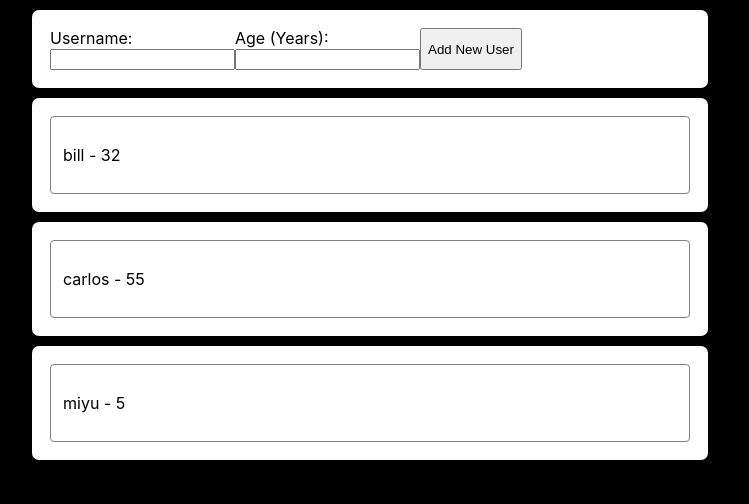
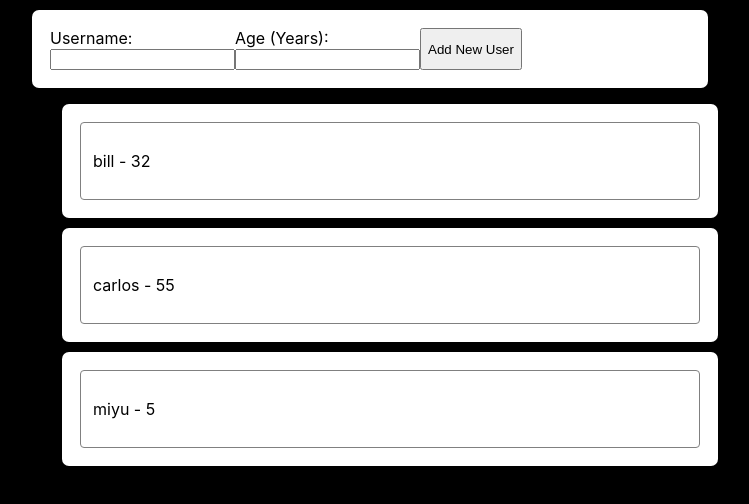
Before and after one commit to mostlyclicks/react-guide-p8, a React (Create React App) app: page / in a window 1280 px wide. Shown: the top 504 px of the page, without its empty margins (270-1019 px from the left). Built offline with nearby package versions, Linux system fonts and the light colour scheme.

Commit message:
add new user to list

```diff
--- a/src/App.js
+++ b/src/App.js
@@ -1,23 +1,28 @@
-import React from 'react'
+import React, { useState } from 'react'
 import NewUser from './components/NewUser/NewUser'
 import UserList from './components/User/UserList'
 import './App.css';
 
-function App() {
 
-  const users = [
+  const DUMMY_USERS = [
     {name:'bill', age: 32},
     {name: 'carlos', age: 55},
     {name: 'miyu', age: 5}
   ]
 
+function App() {
 
+  const [users, setUsers] = useState(DUMMY_USERS)
 
-
+  const addUser = user => {
+    setUsers(prevUsers => {
+      return [user, ...prevUsers]
+    })
+  }
 
   return (
     <div className="App">
-      <NewUser />
+      <NewUser onAddUser={addUser} />
       <UserList userList={users}/>
     </div>
   );
--- a/src/components/NewUser/NewUser.js
+++ b/src/components/NewUser/NewUser.js
@@ -4,7 +4,7 @@ import Card from '../UI/Card'
 import Button from '../UI/Button'
 
 
-const NewUser = () => {
+const NewUser = (props) => {
 
   const [enteredUsername, setEnteredUsername] = useState('')
   const [enteredAge, setEnteredAge] = useState('')
@@ -21,9 +21,14 @@ const NewUser = () => {
       return
     }
     console.log(enteredUsername, enteredAge)
+    //props.somefunctionthatsetsUserStatewithargs
+    const newUserData = {name: enteredUsername, age: enteredAge}
+    props.onAddUser(newUserData)
+
+    //then reset the state
     setEnteredUsername('')
     setEnteredAge('')
-    //props funtion with args?
+
   }
 
   const usernameHandler = (event) => {
--- a/src/components/User/UserList.js
+++ b/src/components/User/UserList.js
@@ -6,13 +6,13 @@ const UserList = (props) => {
   const users = props.userList
 
   return (
-    <div>
+    <ul>
       {users.map((user) => {
         return (
-          <User userItem={user} />
+          <li key={Math.random().toString()}><User userItem={user} /></li>
         )
       })}
-    </div>
+    </ul>
   )
 }
 
```
